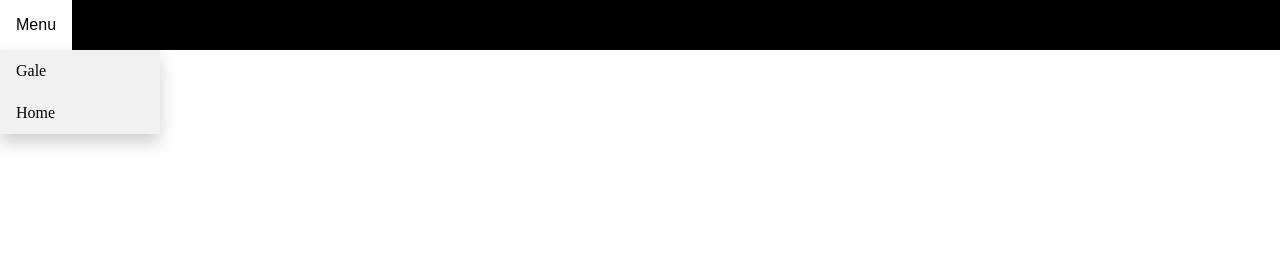
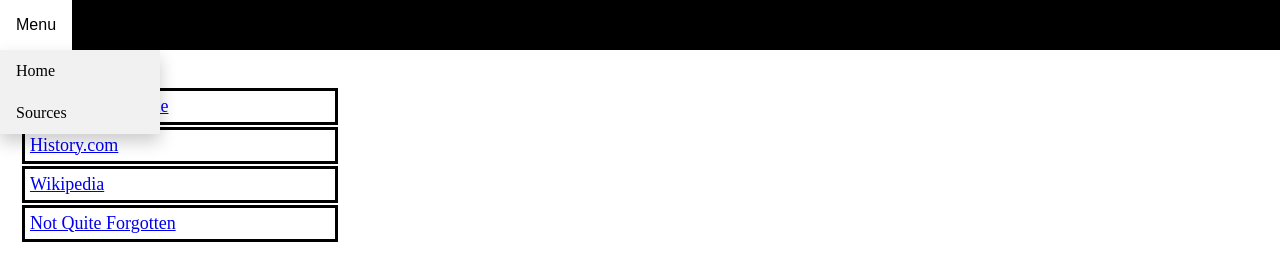
Before and after one commit to Paradrake2/Sources, a plain HTML site: page index.html in a window 1280 px wide. Drawn offline with Linux system fonts and the light colour scheme.

Commit message:
Update index.html

```diff
--- a/index.html
+++ b/index.html
@@ -6,12 +6,14 @@
             position:fixed;
             margin:auto;
             right:10%;
-            border-style:none;
+            border-style:solid;
             font-size:18px;
             text-align:left;
             top:15%;
             width:75%;
             text-align:left,top;
+            position:middle;
+
         }
         th {
             text-align:left;
@@ -23,6 +25,9 @@
             background-color:white;
             height:relative;
             padding:5px ;
+            font-size:18px;
+            border-style:solid;
+            border-color:black;
         }
         .navbar {
             width:100%;
@@ -106,25 +111,44 @@
             text-align:left;
             background-color:white;
             border-style:none;
-            font-size:16px;
         }
   </style>
   <body>
-        <div class="navbar">
+    <div class="navbar">
     <div class="dropdown">
   <button class="dropbtn" class="b">Menu</button>
   <div class="dropdown-content">
-    <a href="https://go.gale.com/ps/retrieve.do?tabID=T003&resultListType=RESULT_LIST&searchResultsType=SingleTab&searchType=BasicSearchForm&currentPosition=1&docId=GALE%7CA407955255&docType=Article&sort=Relevance&contentSegment=ZAHB-MOD1&prodId=GPS&contentSet=GALE%7CA407955255&searchId=R1&userGroupName=carmelhs&inPS=true">Gale</a>
-    <a href="https://paradrake2.github.io/My-Lai-2/">Home</a>
+    <a href="https://paradrake2.github.io/My-Lai-Massacre/">Home</a>
+    <a href="#">Sources</a>
   </div>
 </div>
-
     </div>
-        </div>
+    <br>
+    <br>
+    <br>
+    <br>
      <fieldset>
-        <a href="https://go.gale.com/ps/retrieve.do?tabID=T003&resultListType=RESULT_LIST&searchResultsType=SingleTab&searchType=BasicSearchForm&currentPosition=1&docId=GALE%7CA407955255&docType=Article&sort=Relevance&contentSegment=ZAHB-MOD1&prodId=GPS&contentSet=GALE%7CA407955255&searchId=R1&userGroupName=carmelhs&inPS=true">Gale</a>
-        <a href="https://www.history.com/topics/vietnam-war/my-lai-massacre-1">History.com</a>
-        >a href="https://en.wikipedia.org/wiki/My_Lai_Massacre">Wikipedia</a>
+         <table align="left">
+            <tr>
+            <td>
+                <a href="https://go.gale.com/ps/retrieve.do?tabID=T003&resultListType=RESULT_LIST&searchResultsType=SingleTab&searchType=BasicSearchForm&currentPosition=1&docId=GALE%7CA407955255&docType=Article&sort=Relevance&contentSegment=ZAHB-MOD1&prodId=GPS&contentSet=GALE%7CA407955255&searchId=R1&userGroupName=carmelhs&inPS=true">Scene of the Crime</a>
+            </td>
+            </tr>
+            <tr>
+            <td>
+                <a href="https://www.history.com/topics/vietnam-war/my-lai-massacre-1">History.com</a>
+            </td>
+            </tr>
+            <tr>
+            <td>
+                <a href="https://en.wikipedia.org/wiki/My_Lai_Massacre">Wikipedia</a>
+            </td>
+            </tr>
+            <tr>
+                <td>
+                    <a href="https://go.gale.com/ps/retrieve.do?tabID=T003&resultListType=RESULT_LIST&searchResultsType=SingleTab&searchType=BasicSearchForm&currentPosition=2&docId=GALE%7CA176665071&docType=Brief+article&sort=Relevance&contentSegment=ZAHB-MOD1&prodId=GPS&contentSet=GALE%7CA176665071&searchId=R1&userGroupName=carmelhs&inPS=true">Not Quite Forgotten</a>
+                </td>
+            </tr>
      </fieldset>
   </body>
 </html>
```
